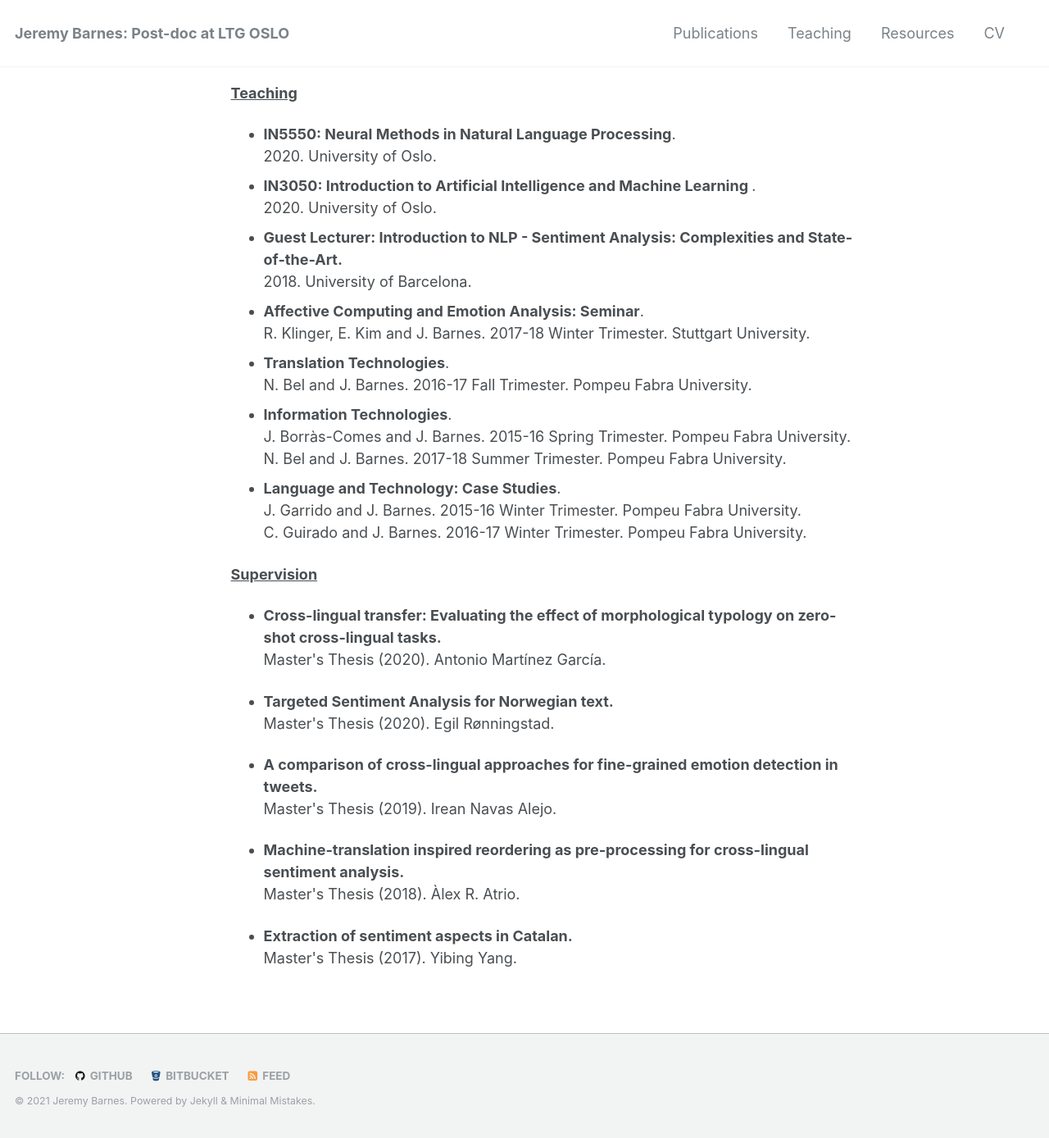
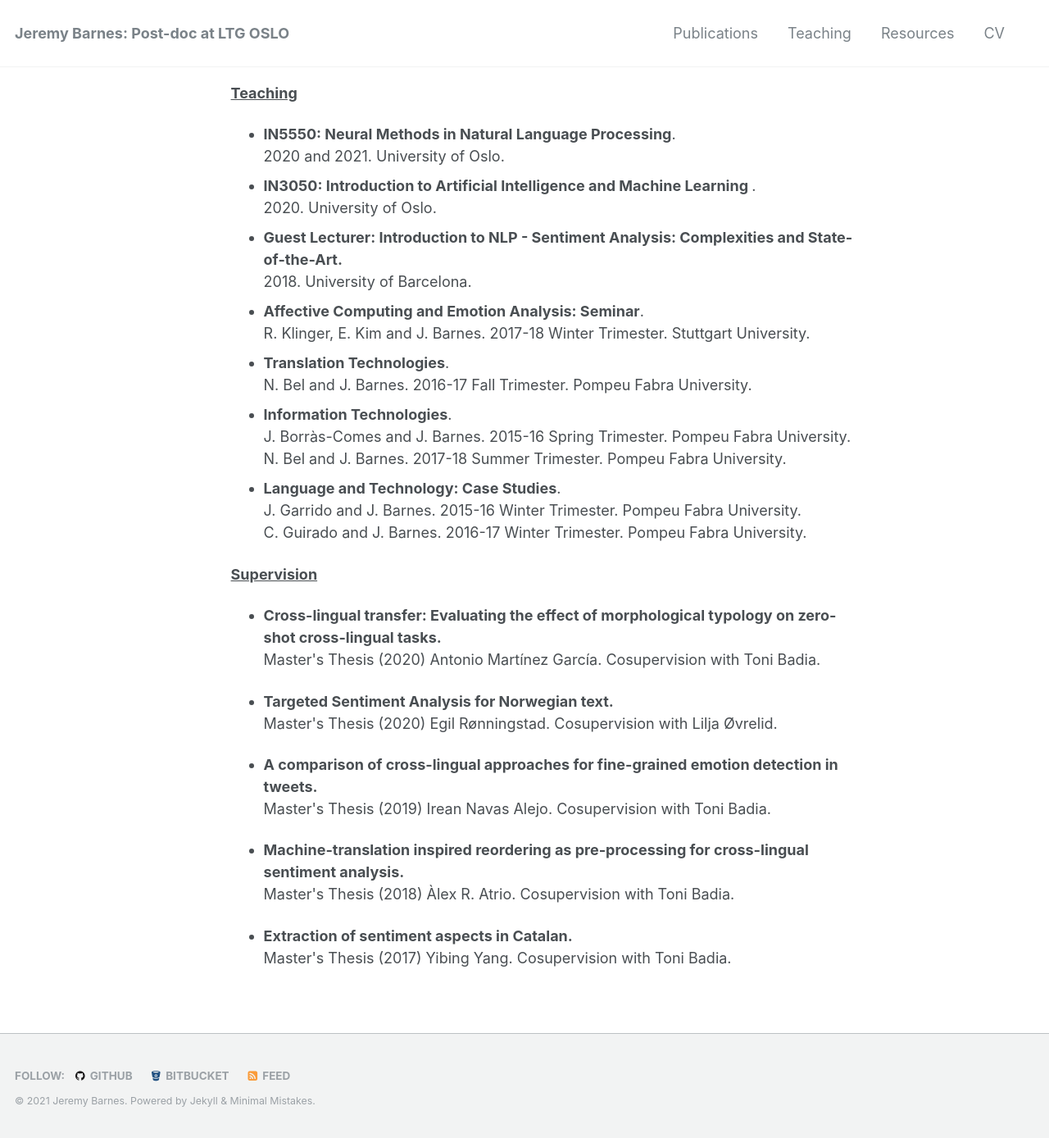
Before and after one commit to jerbarnes/jerbarnes.github.io, a Jekyll site: the page built from teaching/index.html, in a window 1280 px wide. Shown: the whole page at 82% size. Built offline with Jekyll 4.4.1, drawn with Linux system fonts in a browser that asks for light colours.

Commit message:
fixed a few small things

```diff
--- a/teaching/index.html
+++ b/teaching/index.html
@@ -8,7 +8,7 @@
 
 <p style="text-align: justify;"><span style="text-decoration: underline;"><strong>Teaching</strong></span></p>
 <ul>
-<li>           <strong>IN5550: Neural Methods in Natural Language Processing</strong>. <br />2020. University of Oslo.</li>
+<li>           <strong>IN5550: Neural Methods in Natural Language Processing</strong>. <br />2020 and 2021. University of Oslo.</li>
 <li>           <strong>IN3050: Introduction to Artificial Intelligence and Machine Learning </strong>. <br />2020. University of Oslo.</li>
 <li>           <strong>Guest Lecturer: Introduction to NLP - Sentiment Analysis: Complexities and State-of-the-Art.</strong><br />2018. University of Barcelona.</li>
 <li>           <strong>Affective Computing and Emotion Analysis: Seminar</strong>. <br />R. Klinger, E. Kim and J. Barnes. 2017-18 Winter Trimester. Stuttgart University.</li>
@@ -24,19 +24,19 @@
 <p style="text-align: justify;"><span style="text-decoration: underline;"><strong>Supervision</strong></span></p>
 <ul>
 
-<li><strong>Cross-lingual transfer: Evaluating the effect of morphological typology on zero-shot cross-lingual tasks.</strong> <br /> Master's Thesis (2020). Antonio Martínez García.
+<li><strong>Cross-lingual transfer: Evaluating the effect of morphological typology on zero-shot cross-lingual tasks.</strong> <br /> Master's Thesis (2020) Antonio Martínez García. Cosupervision with Toni Badia.
 <p></li>
 
-<li><strong>Targeted Sentiment Analysis for Norwegian text.</strong> <br /> Master's Thesis (2020). Egil Rønningstad.
+<li><strong>Targeted Sentiment Analysis for Norwegian text.</strong> <br /> Master's Thesis (2020) Egil Rønningstad. Cosupervision with Lilja Øvrelid.
 <p></li>
 
-<li><strong>A comparison of cross-lingual approaches for fine-grained emotion detection in tweets.</strong> <br /> Master's Thesis (2019). Irean Navas Alejo.
+<li><strong>A comparison of cross-lingual approaches for fine-grained emotion detection in tweets.</strong> <br /> Master's Thesis (2019) Irean Navas Alejo. Cosupervision with Toni Badia.
 <p></li>
 
-<li><strong>Machine-translation inspired reordering as pre-processing for cross-lingual sentiment analysis.</strong> <br /> Master's Thesis (2018). Àlex R. Atrio.
+<li><strong>Machine-translation inspired reordering as pre-processing for cross-lingual sentiment analysis.</strong> <br /> Master's Thesis (2018) Àlex R. Atrio. Cosupervision with Toni Badia.
 <p></li>
 
-<li><strong>Extraction of sentiment aspects in Catalan.</strong> <br /> Master's Thesis (2017). Yibing Yang.
+<li><strong>Extraction of sentiment aspects in Catalan.</strong> <br /> Master's Thesis (2017) Yibing Yang. Cosupervision with Toni Badia.
 <p></li>
   </ul>
 
```
